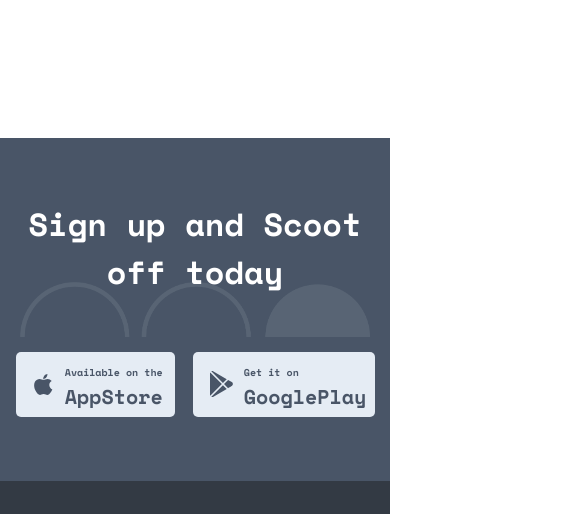
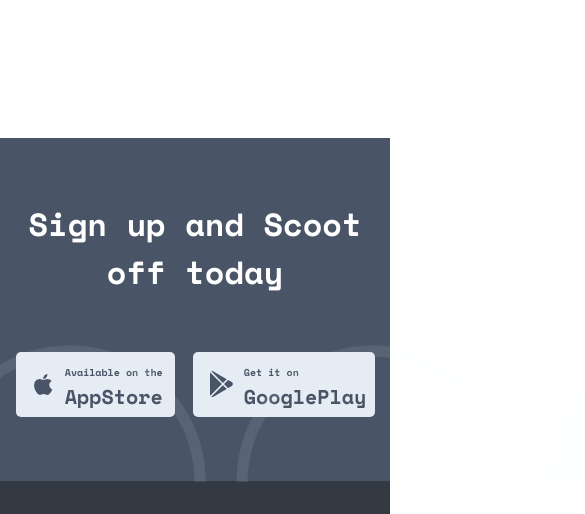
Before and after one commit to nurbek717/imtihon-2, a plain HTML site: page index.html in a window 390 px wide. Shown: the part 3625-4139 px from the top of the page, 585 px wide, since content can reach past the window. Drawn offline with Linux system fonts and the light colour scheme; a script that the page names is missing.

Commit message:
footer__top::before

```diff
--- a/scss/all_blocks/_footer.scss
+++ b/scss/all_blocks/_footer.scss
@@ -5,10 +5,20 @@ footer{
   display: flex;
   justify-content: space-between;
   align-items: center;
-  background-image: url('../../images/bg-circle.png');
-  background-position: center;
-  background-repeat: no-repeat;
-  background-size: contain;
+
+  &::before{
+    content: "";
+    position: absolute;
+    width: 100%;
+    max-width: 1111px;
+    height: 350px;
+    transform: translate(40%, 0%);
+    background-image: url('../../images/bg-circle.png');
+    background-position: center;
+    background-repeat: no-repeat;
+    background-size: contain;
+  }
+
 
 }
 .bg{
@@ -185,7 +195,15 @@ footer{
     @media only screen and (max-width: 872px) {
       .footer__top{
         flex-direction: column;
+
+
+        &::before{
+          width: 872px;
+          height: 250px;
+          transform: translate(20%,60%);
+        }
       }
+
       .footer__heading{
         text-align: center;
         margin-bottom: 40px;
@@ -194,6 +212,10 @@ footer{
       .footer__list1{
         margin-bottom: 64px;
       }
+    }
+
+    @media only screen and (max-width:768px){
+
     }
     @media only screen and (max-width: 590px) {
       .footer__bag{
```
Also changed, not shown: css/main.css, 1 other file.
